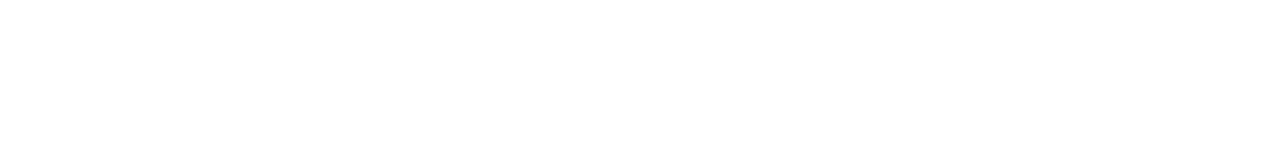
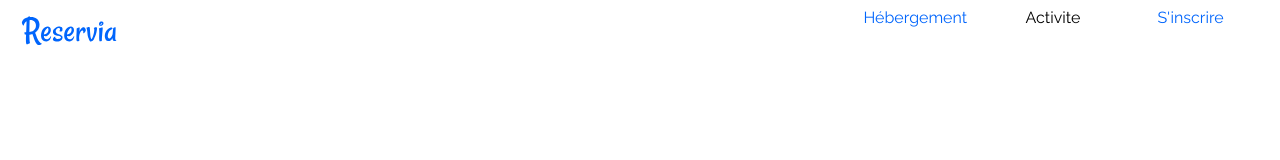
Before and after one commit to Steveuh00/BrunSteven_2_30082021, a plain HTML site: page index.html in a window 1280 px wide. Drawn offline with Linux system fonts and the light colour scheme.

Commit message:
header finis

```diff
--- a/index.html
+++ b/index.html
@@ -6,10 +6,20 @@
   <meta charset="utf-8">
   <title></title>
   <link href="style.css" rel="stylesheet">
-  <link rel="stylesheet" href="https://cdnjs.cloudflare.com/ajax/libs/font-awesome/5.15.3/css/all.min.css">
+  <link href="https://fonts.googleapis.com/css2?family=Raleway&display=swap" rel="stylesheet">
 </head>
 
 <body>
+     <!---------Header--------->
+     <header class="header">
+        <nav class="navbartop">
+           <div class="logo">  <img src="logo/Reservia.svg"> </div>
+           <div class="heberge">Hébergement</div>
+           <div class="activity">Activite</div>
+           <div class="login">S'inscrire</div>
+         </nav>
+    </header>
+    <!---------Header--------->
 
 </body>
 
```
Also changed, not shown: logo/Reservia.svg (added), logo/Reservia@3x.png (added).
